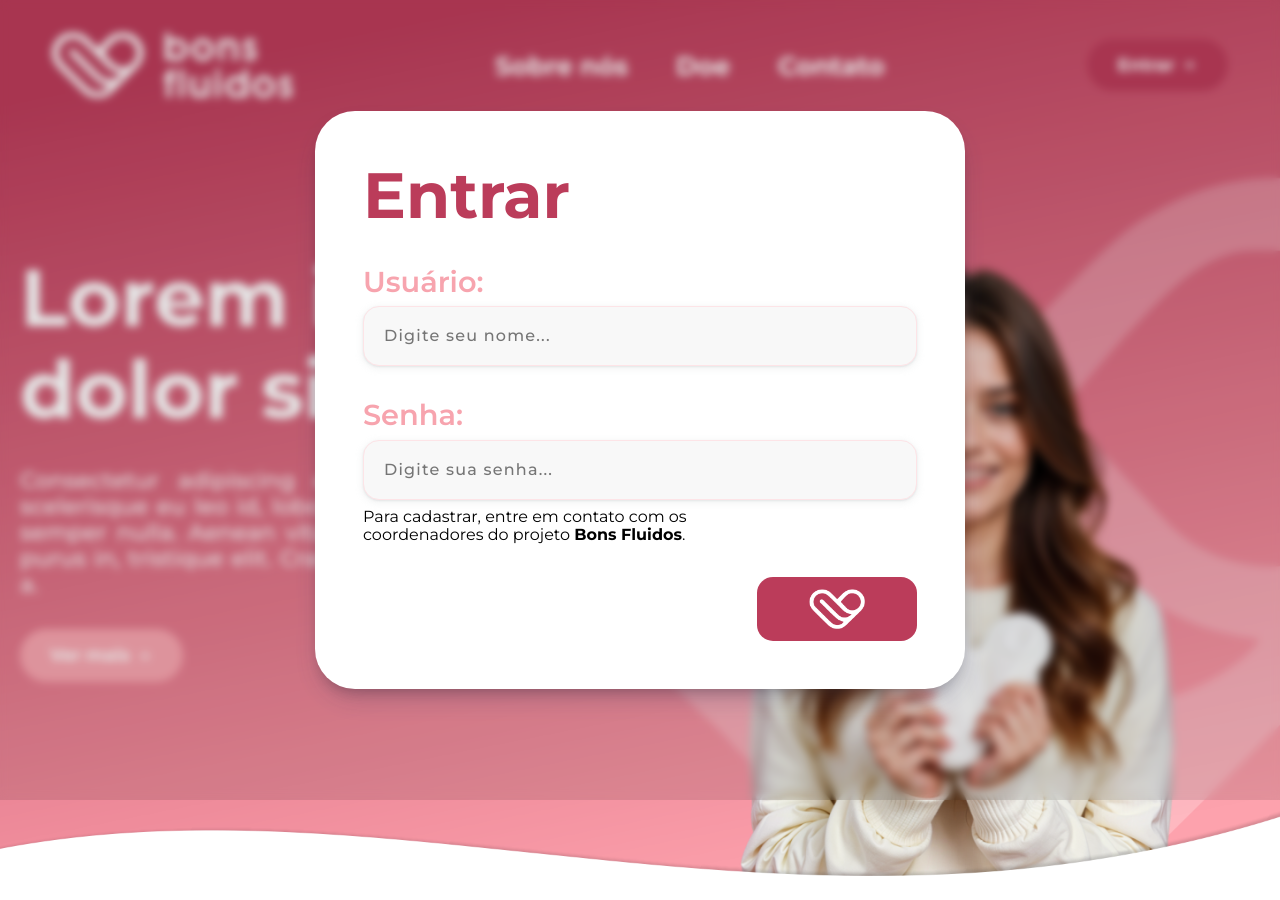
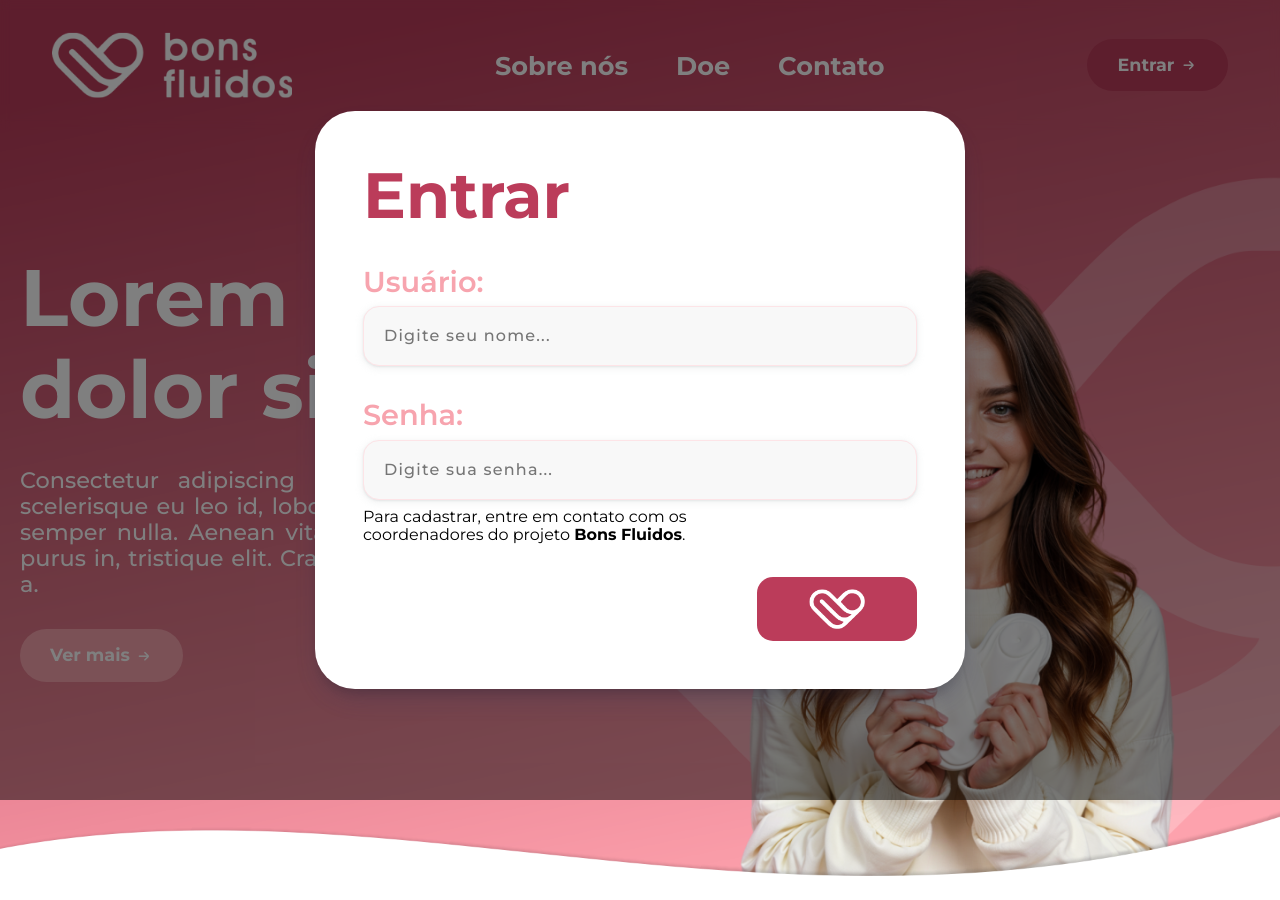
Before and after one commit to Serg-Ale/AS65A-Grupo-4-FrontEnd, a React (Vite) app: page / in a window 1280 px wide. Both pictures are taken after a click on the link "Entrar". Built offline with nearby package versions, Linux system fonts and the light colour scheme.

Commit message:
refactor modal logic and styles: created reusable Modal component, updated LoginModal to use new structure, and adjusted SCSS for consistency and flexibility

```diff
--- a/src/components/LoginModal.jsx
+++ b/src/components/LoginModal.jsx
@@ -1,65 +1,35 @@
-import { useState, useRef, useEffect } from "react";
 import PropTypes from "prop-types";
-import {useNavigate} from "react-router-dom"; // Hook para navegação
-import {login} from "../api/auth"; // Importando a função de login
+import {useState} from "react";
+import {useNavigate} from "react-router-dom";
+import {login} from "../api/auth";
+import Modal from "./Modal";
+import "../scss/components/Login.scss";
 
-const LoginModal = ({action,setAction}) => {
-  const modalRef = useRef(null);
-
-  // Estados para gerenciar entrada de dados e erros
-  const [usuario, setUsuario] = useState("");
-  const [senha, setSenha] = useState("");
-  const [error, setError] = useState("");
+const LoginModal = ({isOpen,onClose}) => {
+  const [usuario,setUsuario] = useState("");
+  const [senha,setSenha] = useState("");
+  const [error,setError] = useState("");
 
   const navigate = useNavigate();
 
-  const handleOutsideClick = (e) => {
-    if (modalRef.current && !modalRef.current.contains(e.target)) {
-      setAction(""); // Esconde o modal
-    }
-  };
-
-  useEffect(() => {
-    if (action === "login-modal") {
-      document.addEventListener("mousedown", handleOutsideClick);
-    } else {
-      document.removeEventListener("mousedown", handleOutsideClick);
-    }
-
-    return () => {
-      document.removeEventListener("mousedown", handleOutsideClick);
-    };
-  }, [action]);
-
-  // Função para lidar com o envio do formulário
   const handleLogin = async (e) => {
-    e.preventDefault(); // Previne comportamento padrão do formulário
-    setError(""); // Limpa mensagens de erro
+    e.preventDefault();
+    setError("");
 
     try {
-      const {token} = await login({nome: usuario,senha}); // Requisição via API
-      console.log("Token recebido:", token);
-      localStorage.setItem("token", token);
+      const {token} = await login({nome: usuario,senha});
+      localStorage.setItem("token",token);
       localStorage.setItem("usuario",usuario);
 
-      // Fecha o modal após login bem-sucedido
-      setAction("");
-
-      // Redireciona para a página Dashboard
+      onClose(); // Fecha o modal após login bem-sucedido
       navigate("/dashboard");
     } catch (err) {
-      // Exibe mensagem de erro caso as credenciais sejam inválidas
       setError(err.response?.data?.message || "Erro ao realizar o login.");
     }
   };
 
   return (
-    <div
-      className={`login-modal ${
-        action === "login-modal" ? "show-login-modal" : "hide-login-modal"
-      }`}
-    >
-      <div className="box" ref={modalRef}>
+    <Modal isOpen={isOpen} onClose={onClose} className="login-modal">
       <form onSubmit={handleLogin}>
         <h2>Entrar</h2>
         <div className="input-item">
@@ -86,21 +56,20 @@ const LoginModal = ({action,setAction}) => {
             coordenadores do projeto <strong>Bons Fluidos</strong>.
           </span>
         </div>
-          {error && <p className="error-message">{error}</p>} {/* Exibe erros */}
+        {error && <p className="error-message">{error}</p>}
         <div className="submit-area">
           <button className="button submit" type="submit">
             <img src="/images/favicon-white.png" alt="Enviar" />
           </button>
         </div>
       </form>
-      </div>
-    </div>
+    </Modal>
   );
 };
 
 LoginModal.propTypes = {
-  action: PropTypes.string.isRequired,
-  setAction: PropTypes.func.isRequired,
+  isOpen: PropTypes.bool.isRequired,
+  onClose: PropTypes.func.isRequired,
 };
 
 export default LoginModal;
--- /dev/null
+++ b/src/components/Modal.jsx
@@ -0,0 +1,48 @@
+import PropTypes from "prop-types";
+import {useEffect,useRef} from "react";
+import "../scss/components/Modal.scss";
+
+const Modal = ({isOpen,onClose,children,className}) => {
+  const modalRef = useRef(null);
+
+  const handleOutsideClick = (e) => {
+    if (modalRef.current && !modalRef.current.contains(e.target)) {
+      onClose();
+    }
+  };
+
+  useEffect(() => {
+    if (isOpen) {
+      document.addEventListener("mousedown",handleOutsideClick);
+    } else {
+      document.removeEventListener("mousedown",handleOutsideClick);
+    }
+
+    return () => {
+      document.removeEventListener("mousedown",handleOutsideClick);
+    };
+  },[isOpen]);
+
+  if (!isOpen) return null;
+
+  return (
+    <div className={`modal-overlay ${className}`}>
+      <div className="modal-box" ref={modalRef}>
+        {children}
+      </div>
+    </div>
+  );
+};
+
+Modal.propTypes = {
+  isOpen: PropTypes.bool.isRequired, // Controla a visibilidade do modal
+  onClose: PropTypes.func.isRequired, // Função chamada ao fechar o modal
+  children: PropTypes.node.isRequired, // Conteúdo do modal
+  className: PropTypes.string, // Classes adicionais para personalização
+};
+
+Modal.defaultProps = {
+  className: "",
+};
+
+export default Modal;
--- a/src/pages/Home.jsx
+++ b/src/pages/Home.jsx
@@ -1,15 +1,15 @@
-import { useState } from "react";
+import {useState} from "react";
 import Header from "../components/Header.jsx";
 import LoginModal from "../components/LoginModal.jsx";
 import Hero from "../components/Hero.jsx";
 
 const Home = () => {
-  const [action, setAction] = useState("");
+  const [action,setAction] = useState("");
 
   return (
     <>
       <Header setAction={setAction} />
-      <LoginModal action={action} setAction={setAction} />
+      <LoginModal isOpen={action === "login-modal"} onClose={() => setAction("")} />
       <Hero />
     </>
   );
--- a/src/scss/components/Login.scss
+++ b/src/scss/components/Login.scss
@@ -1,30 +1,5 @@
 
-.login-modal {
-    position: absolute;
-    top: 0;
-    bottom: 0;
-    right: 0;
-    display: flex; //todo: change this to none or flex
-    justify-content: center;
-    align-items: center;
-    height: 100%;
-    width: 100%;
-    background-color: rgba(0, 0, 0, 0.1);
-    backdrop-filter: blur(4px);
-    z-index: 1000;
-
-    .box {
-        display: flex;
-        flex-direction: column;
-        justify-content: center;
-        align-items: center;
-        width: 100%;
-        max-width: 650px;
-        z-index: 1001;
-        margin: 1rem;
-        border-radius: 40px;
-        background-color: var(--white);
-        box-shadow: rgba(50, 50, 93, 0.25) 0px 13px 27px -5px, rgba(0, 0, 0, 0.3) 0px 8px 16px -8px;
+.login-modal{
 
         h2 {
             font-size: 4rem;
@@ -83,13 +58,4 @@
                 justify-content: flex-end;
             }
         }
-    }
 }
-
-.hide-login-modal {
-  display: none;
-}
-
-.show-login-modal {
-  display: flex;
-}
--- /dev/null
+++ b/src/scss/components/Modal.scss
@@ -0,0 +1,27 @@
+.modal-overlay {
+  position: fixed;
+  top: 0;
+  left: 0;
+  width: 100%;
+  height: 100%;
+  display: flex;
+  justify-content: center;
+  align-items: center;
+  background-color: rgba(0, 0, 0, 0.5);
+  z-index: 1000;
+
+    .modal-box {
+        display: flex;
+        flex-direction: column;
+        justify-content: center;
+        align-items: center;
+        width: 100%;
+        max-width: 650px;
+        z-index: 1001;
+        margin: 1rem;
+        border-radius: 40px;
+        background-color: var(--white);
+        box-shadow: rgba(50, 50, 93, 0.25) 0px 13px 27px -5px, rgba(0, 0, 0, 0.3) 0px 8px 16px -8px;
+
+    }
+}
--- a/src/scss/index.scss
+++ b/src/scss/index.scss
@@ -2,4 +2,3 @@
 @use "pages/Dashboard.scss";
 @use "components/Hero.scss";
 @use "components/Header.scss";
-@use "components/Login.scss";
```
Lines whose indentation alone changed are shown as unchanged.
